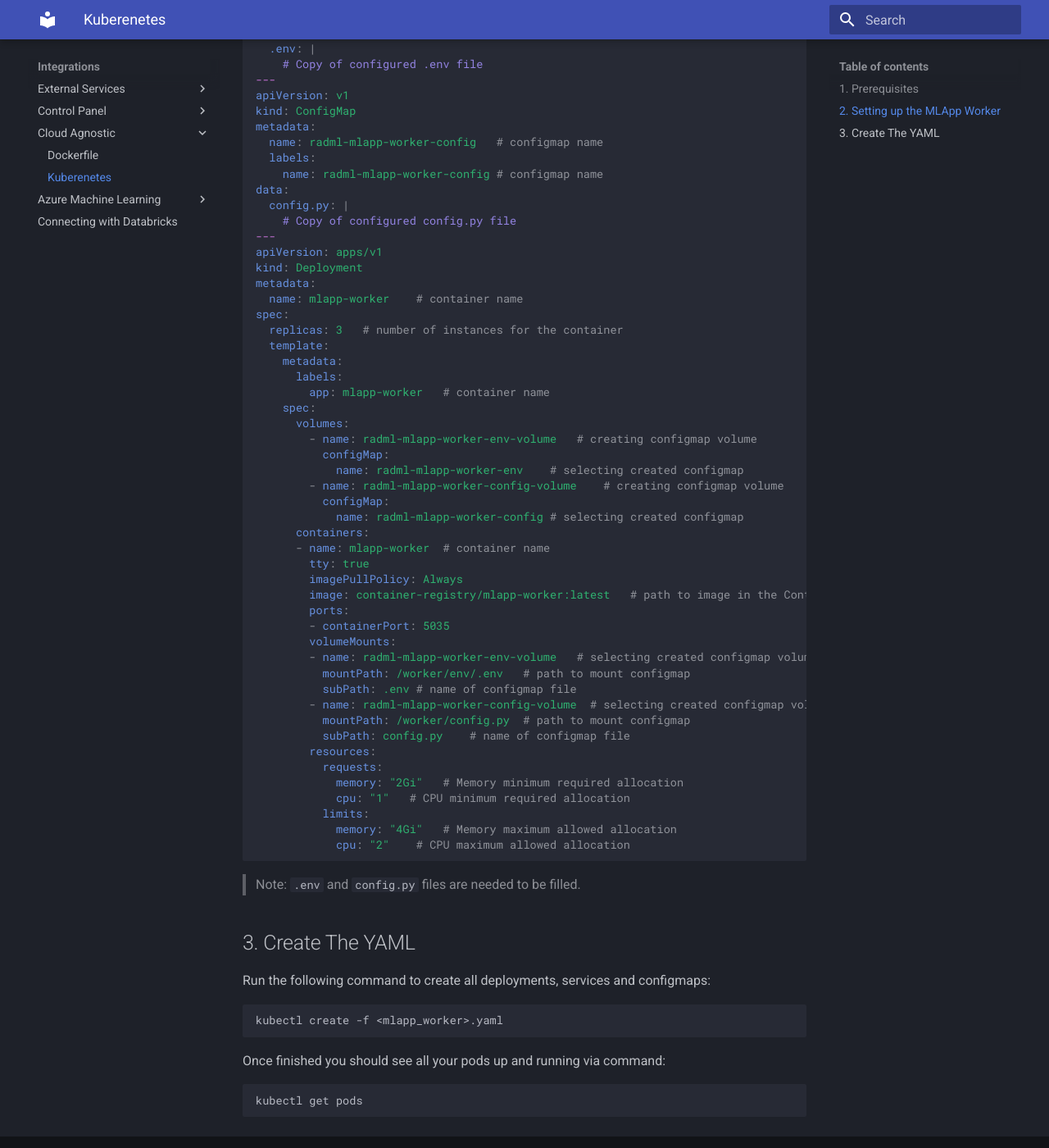
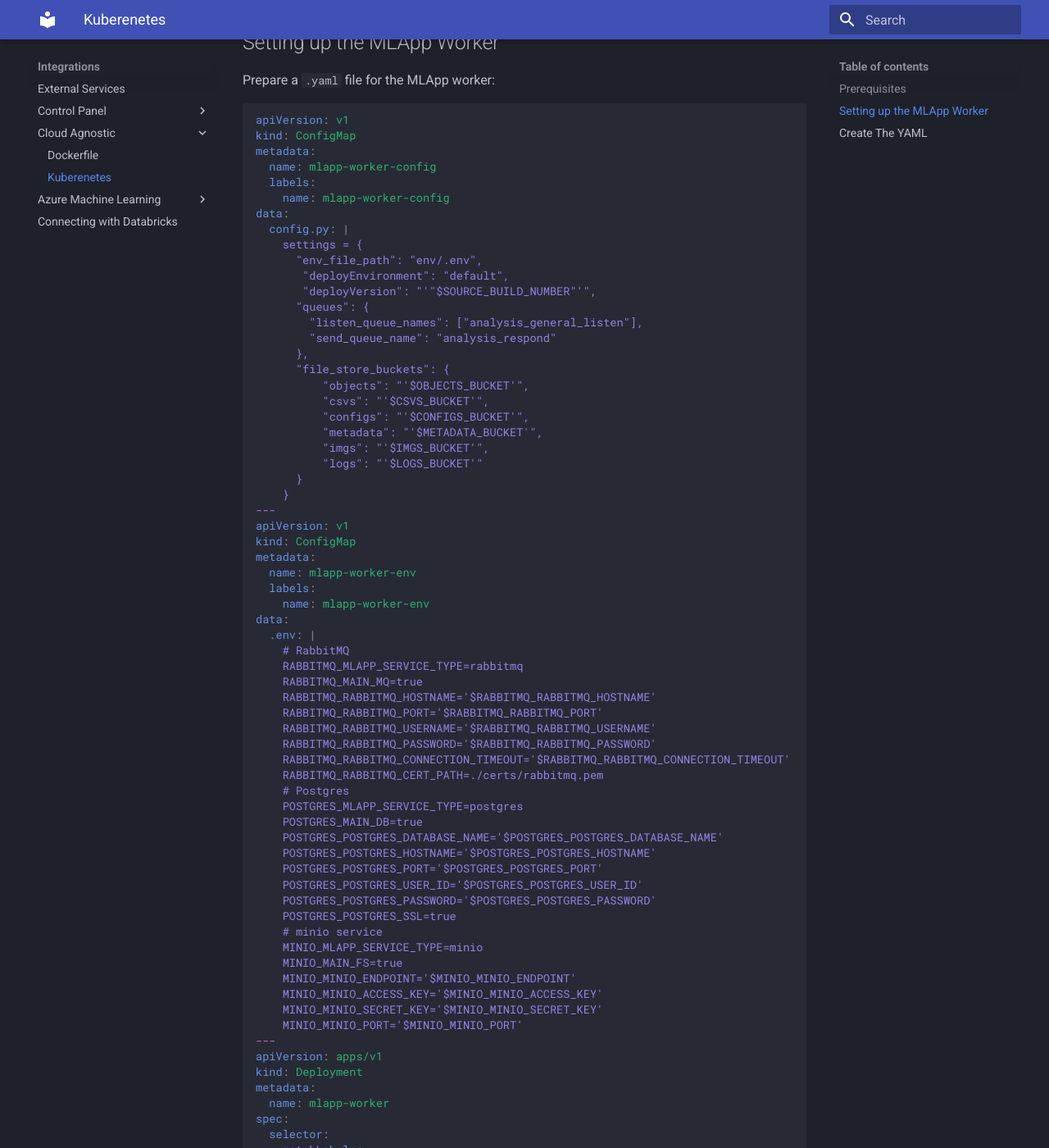
Before and after one commit to IBM/mlapp, an MkDocs documentation site: the page built from docs/integrations/kubernetes.md, in a window 1280 px wide and 1400 px high, scrolled down 807 px. Shown: the whole window at 82% size. Built offline with MkDocs 1.6.1 and Material for MkDocs 9.7.7, drawn with Linux system fonts in a browser that asks for light colours; some of the changed text lies outside the part shown.

Commit message:
updated docs (#47)

````diff
--- a/docs/integrations/kubernetes.md
+++ b/docs/integrations/kubernetes.md
@@ -1,6 +1,6 @@
 # Kubernetes
 
-## 1. Prerequisites
+## Prerequisites
 
 In order of having your asset deployed in a Kubernetes cluster you must have the following resources:
 
@@ -10,10 +10,17 @@ In order of having your asset deployed in a Kubernetes cluster you must have the
 - Relational Database for storing model metadata.
 - File Storage for storing model files.
 - Message Queue for communicating between the microservices.
+- Add to your project's `requirements.txt` any external services you're using.
 
-Once you have all that prepared you can start the deployment to Kubernetes.
+!!! note "`requirments.txt` libraries used with the default MLApp's Control Panel setup"
 
-## 2. Setting up the MLApp Worker
+    The default external libraries we use are: `pika`, `pg8000<=1.16.5` and `minio`.
+
+!!! tip "Setting up your Services"
+
+    Unless you're know what you're doing, it is recommended to use a [Helm Chart](https://helm.sh/) if you're deploying your services on Kubernetes, or otherwise use a managed service.
+
+## Setting up the MLApp Worker
 
 Prepare a `.yaml` file for the MLApp worker:
 
@@ -21,72 +28,126 @@ Prepare a `.yaml` file for the MLApp worker:
 apiVersion: v1
 kind: ConfigMap
 metadata:
-  name: radml-mlapp-worker-env	# configmap name
+  name: mlapp-worker-config
   labels:
-    name: radml-mlapp-worker-env	# configmap name
+    name: mlapp-worker-config
 data:
-  .env: |
-    # Copy of configured .env file
+  config.py: |
+    settings = {
+      "env_file_path": "env/.env",
+       "deployEnvironment": "default",
+       "deployVersion": "'"$SOURCE_BUILD_NUMBER"'",
+      "queues": {
+        "listen_queue_names": ["analysis_general_listen"],
+        "send_queue_name": "analysis_respond"
+      },
+      "file_store_buckets": {
+          "objects": "'$OBJECTS_BUCKET'",
+          "csvs": "'$CSVS_BUCKET'",
+          "configs": "'$CONFIGS_BUCKET'",
+          "metadata": "'$METADATA_BUCKET'",
+          "imgs": "'$IMGS_BUCKET'",
+          "logs": "'$LOGS_BUCKET'"
+      }
+    }
 ---
 apiVersion: v1
 kind: ConfigMap
 metadata:
-  name: radml-mlapp-worker-config	# configmap name
+  name: mlapp-worker-env
   labels:
-    name: radml-mlapp-worker-config	# configmap name
+    name: mlapp-worker-env
 data:
-  config.py: |
-    # Copy of configured config.py file
+  .env: |
+    # RabbitMQ
+    RABBITMQ_MLAPP_SERVICE_TYPE=rabbitmq
+    RABBITMQ_MAIN_MQ=true
+    RABBITMQ_RABBITMQ_HOSTNAME='$RABBITMQ_RABBITMQ_HOSTNAME'
+    RABBITMQ_RABBITMQ_PORT='$RABBITMQ_RABBITMQ_PORT'
+    RABBITMQ_RABBITMQ_USERNAME='$RABBITMQ_RABBITMQ_USERNAME'
+    RABBITMQ_RABBITMQ_PASSWORD='$RABBITMQ_RABBITMQ_PASSWORD'
+    RABBITMQ_RABBITMQ_CONNECTION_TIMEOUT='$RABBITMQ_RABBITMQ_CONNECTION_TIMEOUT'
+    RABBITMQ_RABBITMQ_CERT_PATH=./certs/rabbitmq.pem
+    # Postgres
+    POSTGRES_MLAPP_SERVICE_TYPE=postgres
+    POSTGRES_MAIN_DB=true
+    POSTGRES_POSTGRES_DATABASE_NAME='$POSTGRES_POSTGRES_DATABASE_NAME'
+    POSTGRES_POSTGRES_HOSTNAME='$POSTGRES_POSTGRES_HOSTNAME'
+    POSTGRES_POSTGRES_PORT='$POSTGRES_POSTGRES_PORT'
+    POSTGRES_POSTGRES_USER_ID='$POSTGRES_POSTGRES_USER_ID'
+    POSTGRES_POSTGRES_PASSWORD='$POSTGRES_POSTGRES_PASSWORD'
+    POSTGRES_POSTGRES_SSL=true
+    # minio service
+	MINIO_MLAPP_SERVICE_TYPE=minio
+	MINIO_MAIN_FS=true
+	MINIO_MINIO_ENDPOINT='$MINIO_MINIO_ENDPOINT'
+	MINIO_MINIO_ACCESS_KEY='$MINIO_MINIO_ACCESS_KEY'
+	MINIO_MINIO_SECRET_KEY='$MINIO_MINIO_SECRET_KEY'
+	MINIO_MINIO_PORT='$MINIO_MINIO_PORT'
 ---
 apiVersion: apps/v1
 kind: Deployment
 metadata:
-  name: mlapp-worker	# container name
+  name: mlapp-worker
 spec:
-  replicas: 3	# number of instances for the container
+  selector:
+    matchLabels:
+      app: mlapp-worker
+  replicas: 1
   template:
     metadata:
       labels:
-        app: mlapp-worker	# container name
+        app: mlapp-worker
     spec:
       volumes:
-        - name: radml-mlapp-worker-env-volume	# creating configmap volume
+        - name: mlapp-worker-env-volume
           configMap:
-            name: radml-mlapp-worker-env	# selecting created configmap
-        - name: radml-mlapp-worker-config-volume	# creating configmap volume
+            name: mlapp-worker-env
+        - name: mlapp-worker-config-volume
           configMap:
-            name: radml-mlapp-worker-config	# selecting created configmap
+            name: mlapp-worker-config
+        - name: rabbitmq-cert
+          secret:
+            secretName: mlapp-rabbitmq-cert
       containers:
-      - name: mlapp-worker	# container name
+      - name: mlapp-worker
         tty: true
         imagePullPolicy: Always
-        image: container-registry/mlapp-worker:latest	# path to image in the Container Registry
+        image: $IMAGE_REPOSITRY_URL
+        command: ["python3", "./app.py"]
+        args: ["while true; do sleep 30; done;"]
         ports:
         - containerPort: 5035
         volumeMounts:
-        - name: radml-mlapp-worker-env-volume	# selecting created configmap volume
-          mountPath: /worker/env/.env	# path to mount configmap
-          subPath: .env	# name of configmap file
-        - name: radml-mlapp-worker-config-volume  # selecting created configmap volume
-          mountPath: /worker/config.py	# path to mount configmap
-          subPath: config.py	# name of configmap file
+        - name: mlapp-worker-env-volume
+          mountPath: /worker/env/.env
+          subPath: .env
+        - name: mlapp-worker-config-volume
+          mountPath: /worker/config.py
+          subPath: config.py
         resources:
-          requests:
-            memory: "2Gi"   # Memory minimum required allocation
-            cpu: "1"   # CPU minimum required allocation
-          limits:
-            memory: "4Gi"   # Memory maximum allowed allocation
-            cpu: "2"	# CPU maximum allowed allocation
+            requests:
+              memory: "2Gi"
+              cpu: "1"
+            limits:
+              memory: "4Gi"
+              cpu: "2"
 ```
 
-> Note: `.env` and `config.py` files are needed to be filled.
+!!! note "Deploying `.env` and `config.py` Files"
 
-## 3. Create The YAML
+    `.env` and `config.py` files are needed to be filled.
+
+    In the example above, the values are filled with the default Contorl Panel setup. Once you have all your services up and running you can fill up the credentials and save them as [ConfigMaps](https://kubernetes.io/docs/concepts/configuration/configmap/) or [Secrets](https://kubernetes.io/docs/concepts/configuration/secret/) in your Kuberenetes cluster and mount them into your MLApp worker deployment.
+
+
+
+## Create The YAML
 
 Run the following command to create all deployments, services and configmaps:
 
 ```bash
-kubectl create -f <mlapp_worker>.yaml
+kubectl create -f <path_to_yaml_file>.yaml
 ```
 
 Once finished you should see all your pods up and running via command:
--- a/mkdocs.yml
+++ b/mkdocs.yml
@@ -53,17 +53,17 @@ nav:
             - message_queue: api/handlers.message_queue.md
             - spark: api/handlers.spark.md
     - Integrations:
-          - External Services:
-              - Getting Started: integrations/external-services/getting-started.md
-              - Control Panel - Local Setup: integrations/external-services/cp-local-setup.md
+          - External Services: integrations/external-services.md
           - Control Panel:
               - Introduction: integrations/control-panel/introduction.md
+              - Local Setup: integrations/control-panel/local-setup.md
               - Assets: integrations/control-panel/assets.md
               - Run: integrations/control-panel/run.md
               - Jobs: integrations/control-panel/jobs.md
               - Results: integrations/control-panel/results.md
               - Scheduler: integrations/control-panel/scheduler.md
               - Model Drift: integrations/control-panel/model-drift.md
+              - Deployment Setup: integrations/control-panel/deployment-setup.md
           - Cloud Agnostic:
                 - Dockerfile: integrations/dockerfile.md
                 - Kuberenetes: integrations/kubernetes.md
````
Also changed, not shown: docs/integrations/control-panel/deployment-setup.md (added, +235 -0 lines), docs/integrations/control-panel/introduction.md (+3 -1 lines), docs/integrations/external-services.md (renamed from docs/integrations/external-services/getting-started.md, +1 -1 lines), docs/integrations/control-panel/local-setup.md (renamed from docs/integrations/external-services/cp-local-setup.md).
